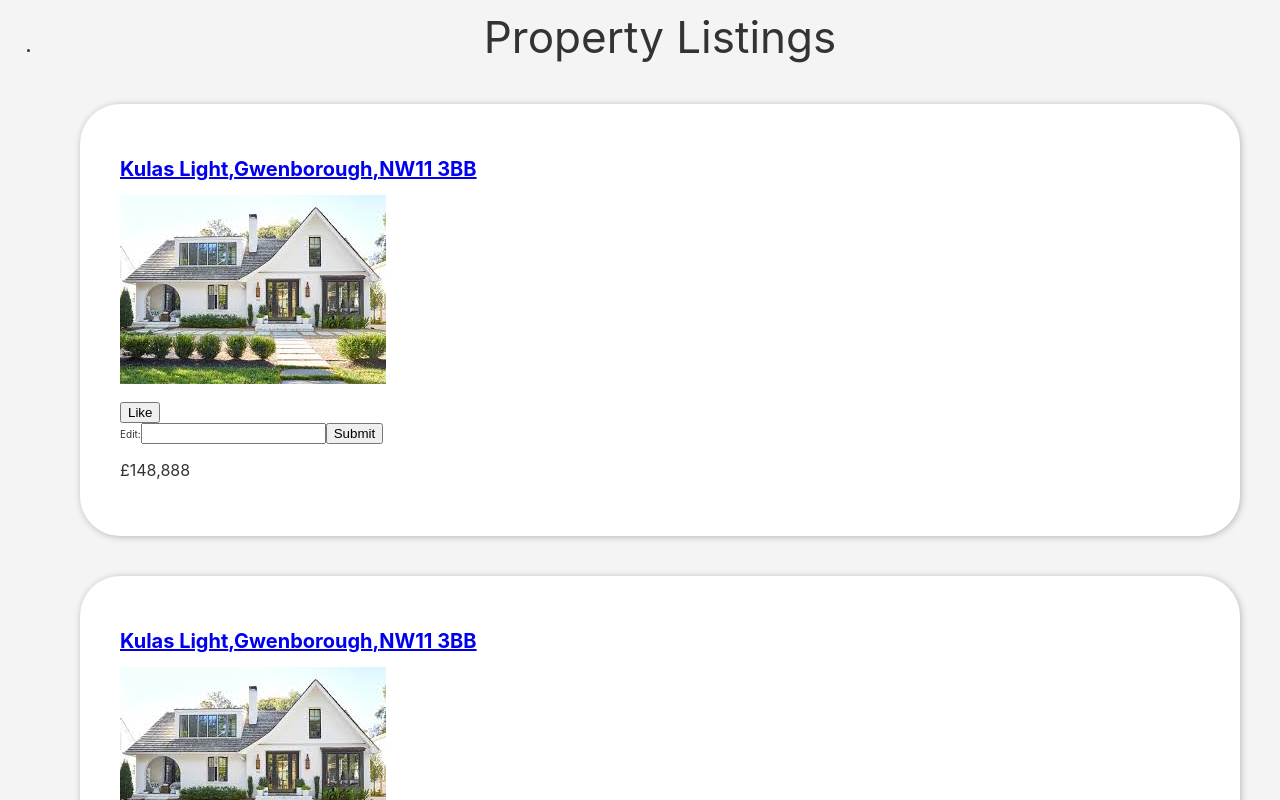
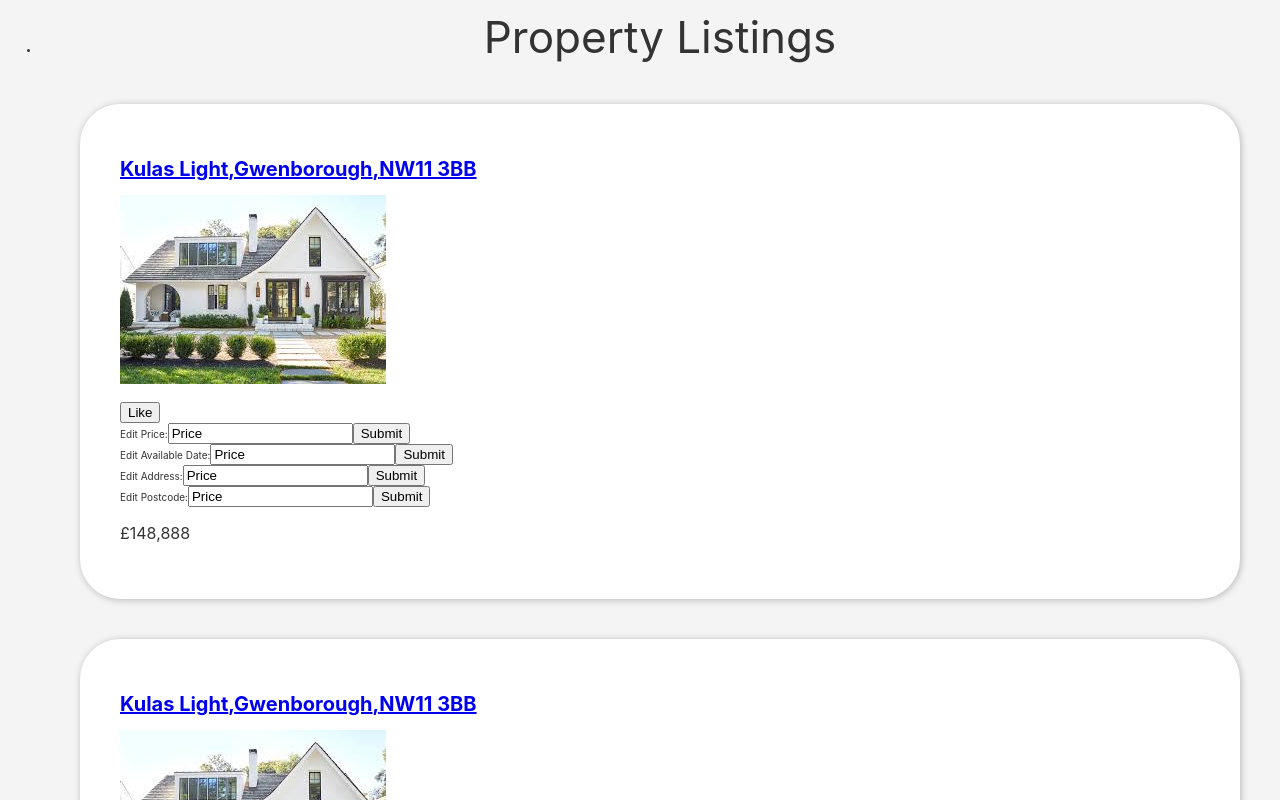
Before and after one commit to Jakephillips55/property-app, a React (Create React App) app: page / in a window 1280 px wide. Shown: the top 800 px of the page. Built offline with nearby package versions, Linux system fonts and the light colour scheme.

Commit message:
found files to commit

```diff
--- a/src/components/Properties.jsx
+++ b/src/components/Properties.jsx
@@ -7,7 +7,7 @@
 class Form extends React.Component {
   constructor(props) {
     super(props);
-    this.state = { value: "" };
+    this.state = { value: "Price" };
 
     this.handleChange = this.handleChange.bind(this);
     this.handleSubmit = this.handleSubmit.bind(this);
@@ -24,9 +24,10 @@
 
   render() {
     return (
+      <>
         <form onSubmit={this.handleSubmit}>
           <label>
-          Edit:
+            Edit Price:
             <input
               type="text"
               value={this.state.value}
@@ -35,6 +36,40 @@
           </label>
           <input type="submit" value="Submit" />
         </form>
+        <form onSubmit={this.handleSubmit}>
+          <label>
+            Edit Available Date:
+            <input
+              type="text"
+              value={this.state.value}
+              onChange={this.handleChange}
+            />
+          </label>
+          <input type="submit" value="Submit" />
+        </form>
+        <form onSubmit={this.handleSubmit}>
+          <label>
+            Edit Address:
+            <input
+              type="text"
+              value={this.state.value}
+              onChange={this.handleChange}
+            />
+          </label>
+          <input type="submit" value="Submit" />
+        </form>
+        <form onSubmit={this.handleSubmit}>
+          <label>
+            Edit Postcode:
+            <input
+              type="text"
+              value={this.state.value}
+              onChange={this.handleChange}
+            />
+          </label>
+          <input type="submit" value="Submit" />
+        </form>
+      </>
     );
   }
 }
--- a/src/index.js
+++ b/src/index.js
@@ -18,9 +18,7 @@
     <Router>
       <Switch>
         <Route path="/" exact component={App} />
-
         <Route exact path="/properties/:_id" component={PropertyList} />
-
         {/* The line below is from App.js I have commmented out hte call to App.js as not necessary */}
         <PropertyList />
       </Switch>
```
Lines whose indentation alone changed are shown as unchanged.
